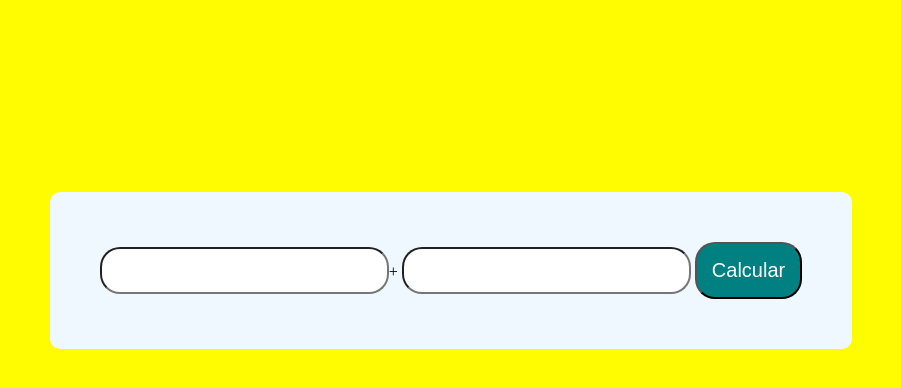
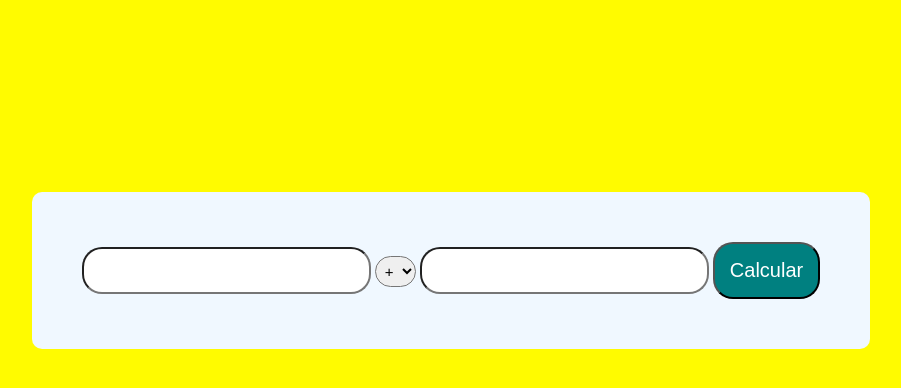
Before and after one commit to nick-campos/Conta-Matematica, a plain HTML site: page index.html in a window 1280 px wide. Shown: the part 78-466 px from the top of the page, without its empty margins (189-1090 px from the left). Drawn offline with Linux system fonts and the light colour scheme.

Commit message:
Adicionado seletor com opções de operadores matemáticos

```diff
--- a/index.html
+++ b/index.html
@@ -10,7 +10,13 @@
 <body>
 
     <div class="container">
-        <input type="number" name="numero1" id="numero1">+</input>
+        <input type="number" name="numero1" id="numero1"></input>
+        <select id="operadores" name="operadores">
+            <option value="+">+</option>
+            <option value="-">-</option>
+            <option value="/">/</option>
+            <option value="*">*</option>
+        </select>
         <input type="number" name="numero2" id="numero2"></input>
         <button type="button" value="soma" onclick="calcular()">Calcular</button>
         <div id="res"></div>
--- a/style.css
+++ b/style.css
@@ -40,6 +40,12 @@ button:hover {
     background-color: rgb(2, 100, 100);
 }
 
+select {
+    padding: 5px;
+    border-radius: 20px;
+    font-size: 15px;
+}
+
 input {
     padding: 10px;
     font-size: 20px;
```
